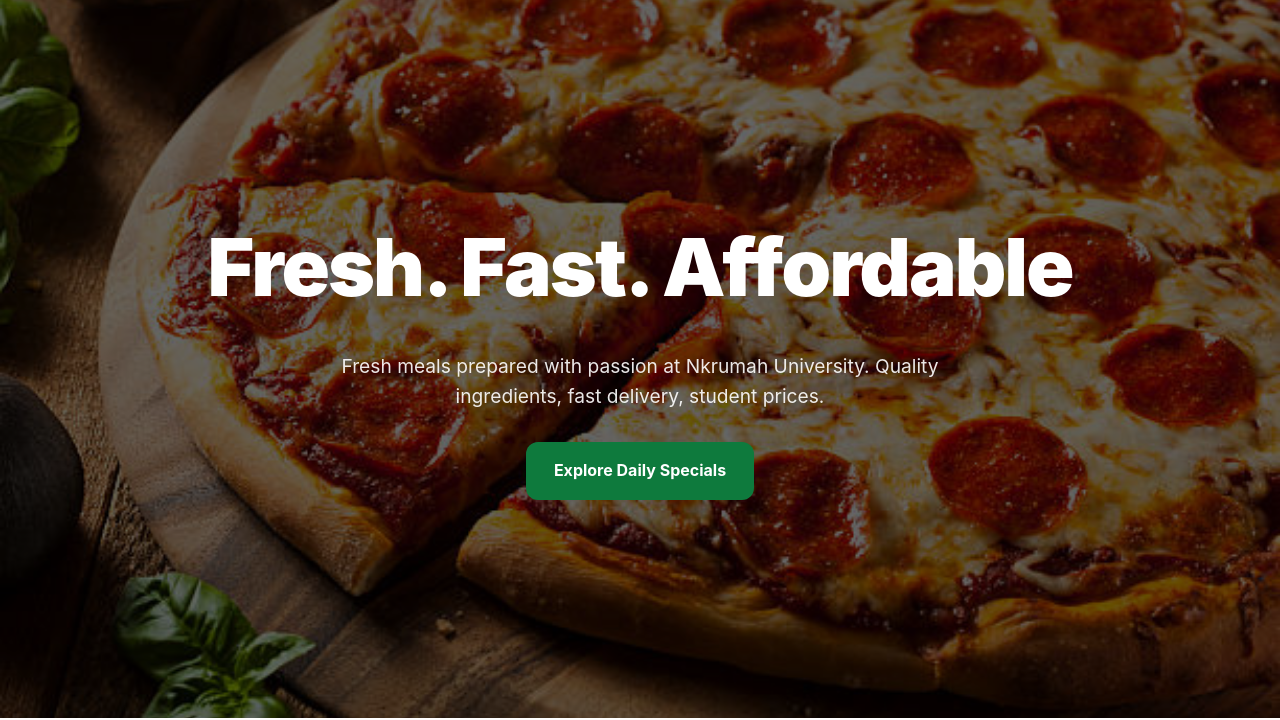
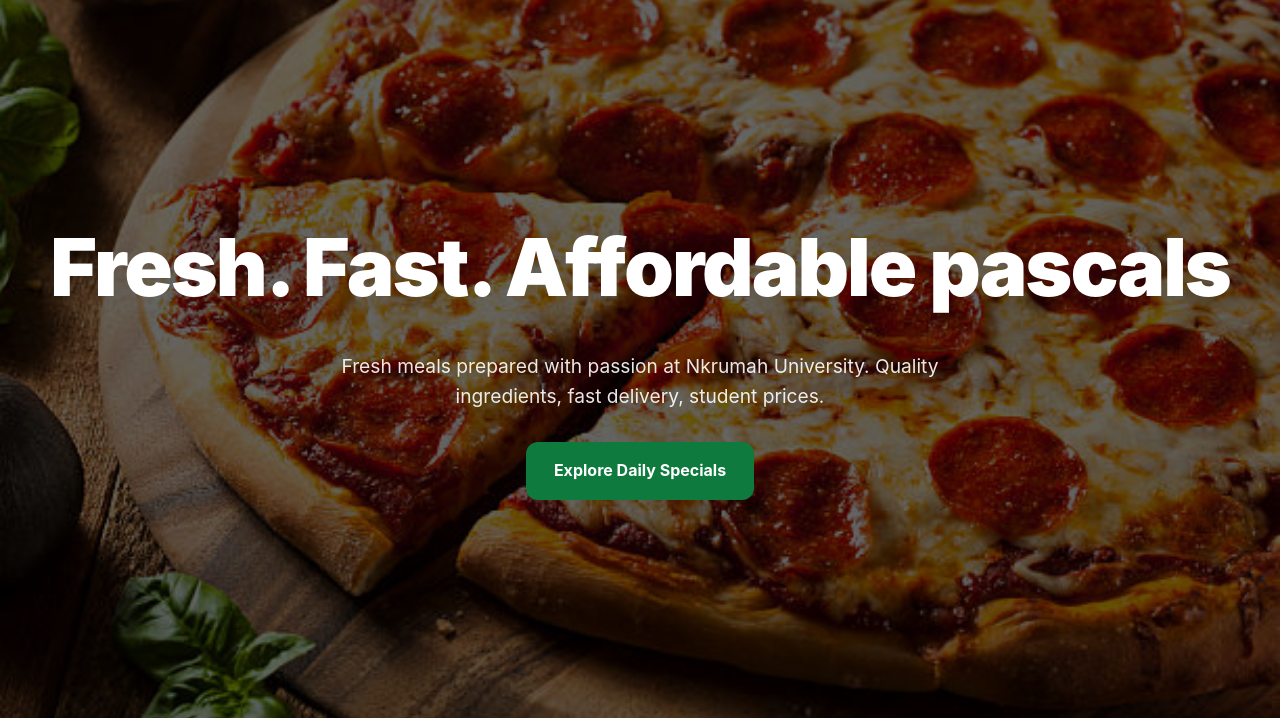
Before and after one commit to steven-pascal/chefhub, a website: page index.html in a window 1280 px wide. Shown: the part 82-802 px from the top of the page. Drawn offline with Linux system fonts and the light colour scheme.

Commit message:
Update index.html

```diff
--- a/index.html
+++ b/index.html
@@ -155,7 +155,7 @@
     <section class="hero" id="home">
         <div class="hero-bg"></div>
         <div class="hero-content">
-            <h1>Fresh. Fast. Affordable</h1>
+            <h1>Fresh. Fast. Affordable pascals</h1>
             <p>Fresh meals prepared with passion at Nkrumah University. Quality ingredients, fast delivery, student prices.</p>
             <a href="#menu" class="btn" style="width:auto">Explore Daily Specials</a>
         </div>
```
